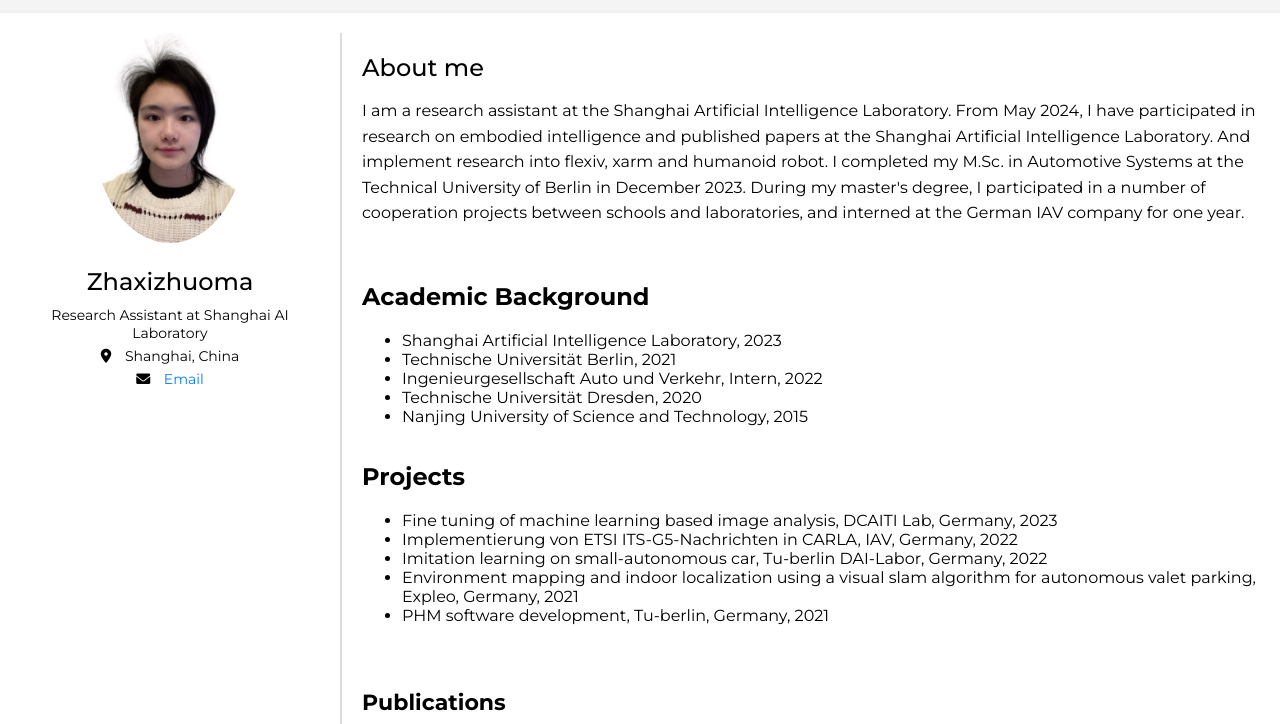
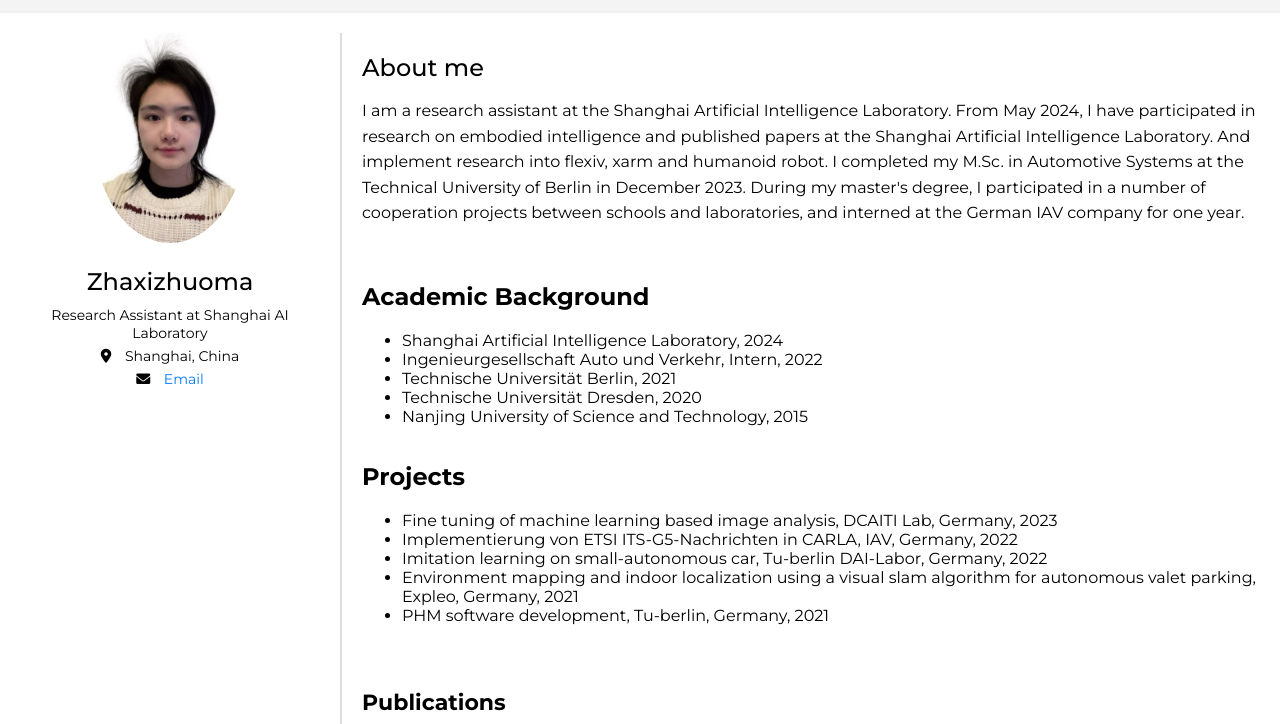
Before and after one commit to zxzm-zak/zxzm-zak.github.io, a plain HTML site: page index.html in a window 1280 px wide. Shown: the part 76-800 px from the top of the page. Drawn offline with Linux system fonts and the light colour scheme.

Commit message:
Update index.html

```diff
--- a/index.html
+++ b/index.html
@@ -200,9 +200,9 @@
             <div class="projects">
                 <h2>Academic Background</h2>
                 <ul>
-                    <li>Shanghai Artificial Intelligence Laboratory, 2023</li>
+                    <li>Shanghai Artificial Intelligence Laboratory, 2024</li>
+                    <li>Ingenieurgesellschaft Auto und Verkehr, Intern, 2022</li>
                     <li>Technische Universität Berlin, 2021</li>
-                    <li>Ingenieurgesellschaft Auto und Verkehr, Intern, 2022</li>
                     <li>Technische Universität Dresden, 2020</li>
                     <li>Nanjing University of Science and Technology, 2015</li>
                 </ul>
```
